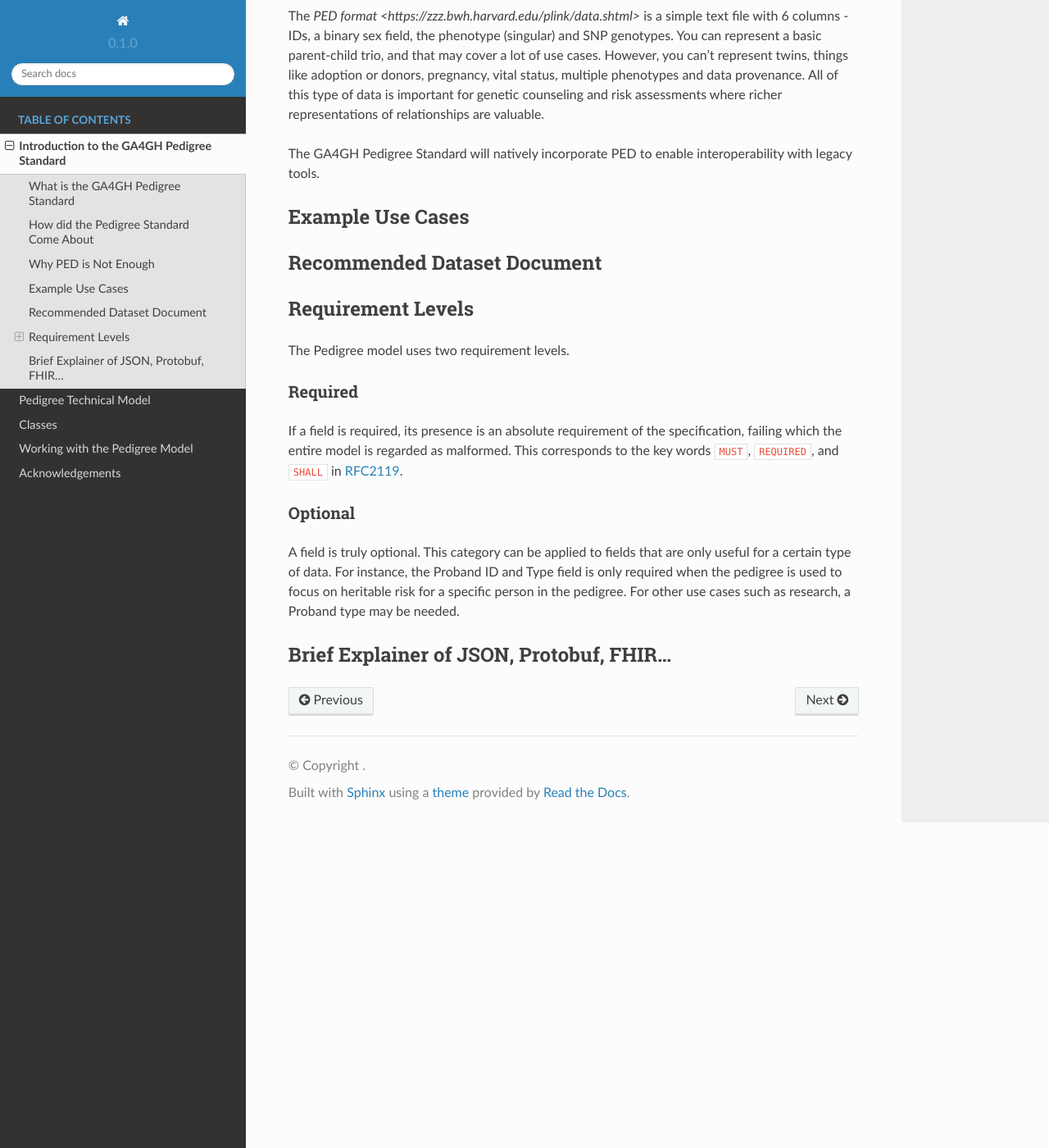
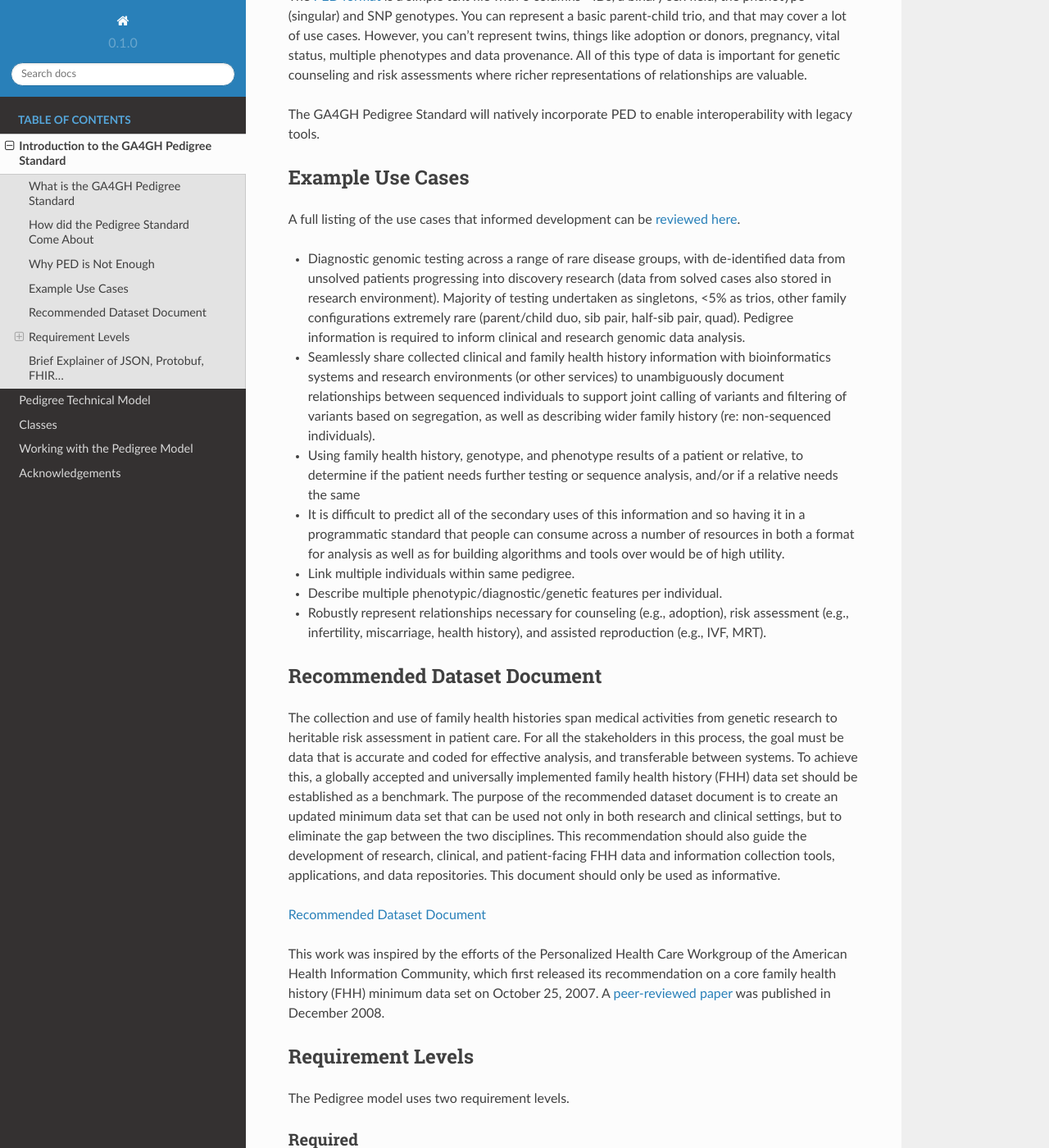
Before and after one commit to ga4gh/pedigree, a Sphinx documentation site: the page built from docs/source/introduction.rst, in a window 1280 px wide and 1400 px high, scrolled down 872 px. Shown: the whole window at 82% size. Built offline with Sphinx 7.4.7 and the Read the Docs theme 2.0.0, drawn with Linux system fonts in a browser that asks for light colours; some of the changed text lies outside the part shown.

Commit message:
Adding description to use cases, dataset document

```diff
--- a/docs/source/introduction.rst
+++ b/docs/source/introduction.rst
@@ -17,20 +17,36 @@ How did the Pedigree Standard Come About
 
 The need for high quality, unambiguous, computable pedigree and family information is critical for scaling genomic analysis to larger, complex families. Pedigree data is currently represented in heterogeneous formats that frequently result in the use of lowest-common-denominator formats (e.g., PED) or custom JSON formats for data transfer. The HL7 FHIR standard core data models do not support pedigrees, but there is a draft extension to support genomic pedigrees that should be evaluated and potentially extended by the GA4GH. Standardizing the way systems represent family structure will allow patients to share this information more easily between healthcare systems and help software tools to use this information to improve genome analysis and diagnosis.
 
-We asked our stakeholders our about their use of family health history and pedigree data - How are you using it? How is it stored? What do you wish you could do with your data that you currently can't? The results of the survey can be `found here <https://docs.google.com/presentation/d/17r-WyVEpl57i0wxnJcgTkmuWclQovMRKkgqJrkWC4Yo/edit?usp=sharing>`. A significant percentage of respondents were using a non-computable or non-interoperable format, and there was no common tool or format with they intede to import or export data. Importantly, 57% of respondents were experiencing challenges with standardization, including lack of computability and integration with analysis tools, and inability to represent complex families and share data easily.
+We asked our stakeholders our about their use of family health history and pedigree data - How are you using it? How is it stored? What do you wish you could do with your data that you currently can't? The results of the survey can be `found here <https://docs.google.com/presentation/d/17r-WyVEpl57i0wxnJcgTkmuWclQovMRKkgqJrkWC4Yo/edit?usp=sharing>`_. A significant percentage of respondents were using a non-computable or non-interoperable format, and there was no common tool or format with they intede to import or export data. Importantly, 57% of respondents were experiencing challenges with standardization, including lack of computability and integration with analysis tools, and inability to represent complex families and share data easily.
 
 Why PED is Not Enough
 ======
 
-The `PED format <https://zzz.bwh.harvard.edu/plink/data.shtml>` is a simple text file with 6 columns - IDs, a binary sex field, the phenotype (singular) and SNP genotypes. You can represent a basic parent-child trio, and that may cover a lot of use cases. However, you can't represent twins, things like adoption or donors, pregnancy, vital status, multiple phenotypes and data provenance. All of this type of data is important for genetic counseling and risk assessments where richer representations of relationships are valuable.
+The `PED format <https://zzz.bwh.harvard.edu/plink/data.shtml>`_ is a simple text file with 6 columns - IDs, a binary sex field, the phenotype (singular) and SNP genotypes. You can represent a basic parent-child trio, and that may cover a lot of use cases. However, you can't represent twins, things like adoption or donors, pregnancy, vital status, multiple phenotypes and data provenance. All of this type of data is important for genetic counseling and risk assessments where richer representations of relationships are valuable.
 
 The GA4GH Pedigree Standard will natively incorporate PED to enable interoperability with legacy tools.
 
 Example Use Cases
 ======
 
+A full listing of the use cases that informed development can be `reviewed here <https://docs.google.com/document/d/1i__95wmm3EpVytRD2gngFAXPhUajK2knWOtuHT9r8W8/edit?usp=sharing>`_.
+
+* Diagnostic genomic testing across a range of rare disease groups, with de-identified data from unsolved patients progressing into discovery research (data from solved cases also stored in research environment). Majority of testing undertaken as singletons, <5% as trios, other family configurations extremely rare (parent/child duo, sib pair, half-sib pair, quad). Pedigree information is required to inform clinical and research genomic data analysis.
+* Seamlessly share collected clinical and family health history information with bioinformatics systems and research environments (or other services) to unambiguously document relationships between sequenced individuals to support joint calling of variants and filtering of variants based on segregation, as well as describing wider family history (re: non-sequenced individuals).
+* Using family health history, genotype, and phenotype results of a patient or relative, to determine if the patient needs further testing or sequence analysis, and/or if a relative needs the same
+* It is difficult to predict all of the secondary uses of this information and so having it in a programmatic standard that people can consume across a number of resources in both a format for analysis as well as for building algorithms and tools over would be of high utility.
+* Link multiple individuals within same pedigree.
+* Describe multiple phenotypic/diagnostic/genetic features per individual.
+* Robustly represent relationships necessary for counseling (e.g., adoption), risk assessment (e.g., infertility, miscarriage, health history), and assisted reproduction (e.g., IVF, MRT).
+
 Recommended Dataset Document
 ======
+
+The collection and use of family health histories span medical activities from genetic research to heritable risk assessment in patient care. For all the stakeholders in this process, the goal must be data that is accurate and coded for effective analysis, and transferable between systems. To achieve this, a globally accepted and universally implemented family health history (FHH) data set should be established as a benchmark. The purpose of the recommended dataset document is to create an updated minimum data set that can be used not only in both research and clinical settings, but to eliminate the gap between the two disciplines. This recommendation should also guide the development of research, clinical, and patient-facing FHH data and information collection tools, applications, and data repositories. This document should only be used as informative.
+
+`Recommended Dataset Document <https://docs.google.com/document/d/1GQRd5jeZeB5qhHclLZxDe6kPD173bXWGYlTsmCbTeuI/edit?usp=sharing>`_
+
+This work was inspired by the efforts of the Personalized Health Care Workgroup of the American Health Information Community, which first released its recommendation on a core family health history (FHH) minimum data set on October 25, 2007. A `peer-reviewed paper <https://www.ncbi.nlm.nih.gov/pmc/articles/PMC2585527/>`_ was published in December 2008.
 
 Requirement Levels
 ======
```
